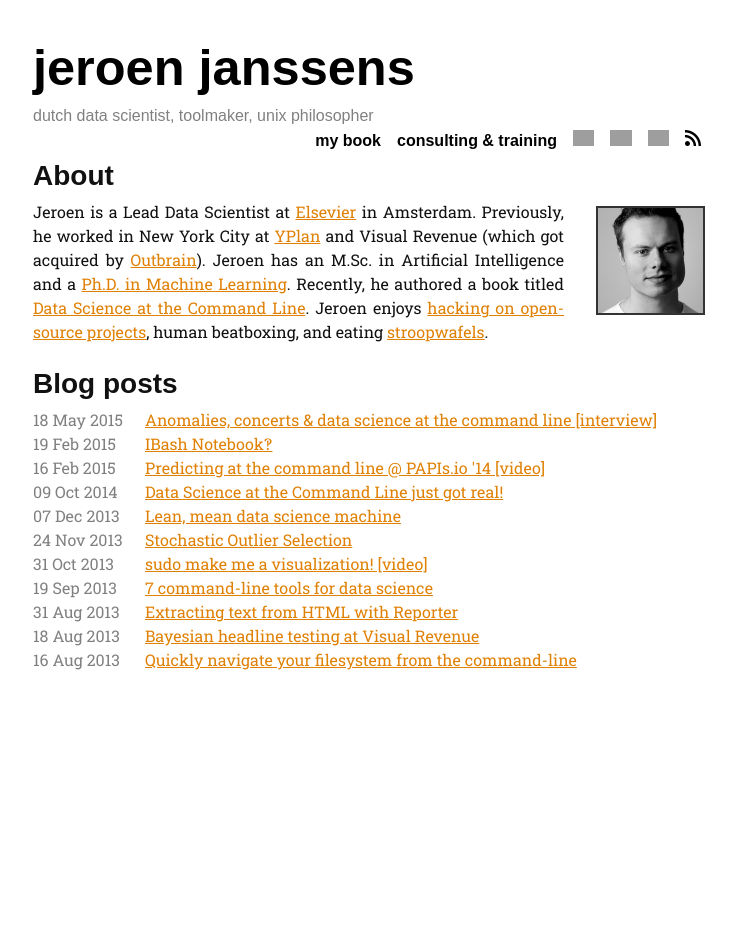
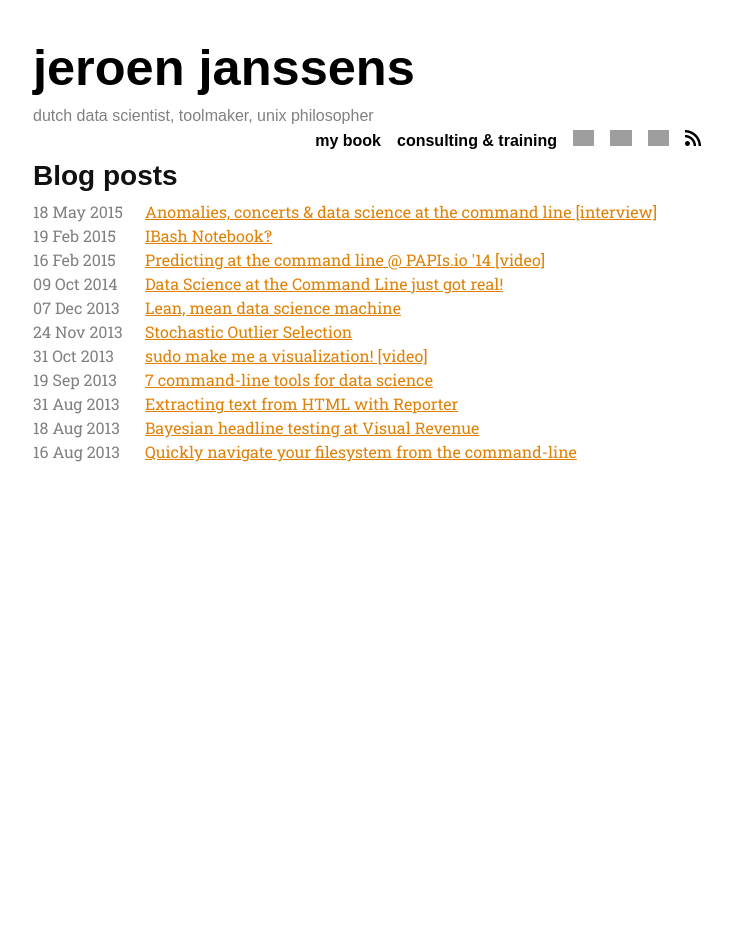
Before and after one commit to jeroenjanssens/jeroenjanssens.github.io, a Jekyll site: the page built from blog/index.html, in a window 1280 px wide. Shown: the whole page, without its empty margins (271-1007 px from the left). Built offline with Jekyll 4.4.1, drawn with Linux system fonts in a browser that asks for light colours; some web fonts are replaced; Markdown is read by kramdown in place of the engine named in the settings; grey boxes are pictures that could not be loaded.

```diff
--- a/blog/index.html
+++ b/blog/index.html
@@ -3,14 +3,6 @@
 title: Jeroen Janssens
 ---
 <div id="home">
-	<h2>About</h2>
-	<a href="/img/jeroenjanssens.jpg"><img id="face" title="Jeroen Janssens" alt="Jeroen Janssens" src="/img/jeroenjanssens.jpg" /></a>
-  Jeroen is a Lead Data Scientist at <a href="http://www.elsevier.com">Elsevier</a> in Amsterdam.
-  Previously, he worked in New York City at <a href="http://www.yplanapp.com/">YPlan</a> and Visual Revenue (which got acquired by <a href="http://www.outbrain.com">Outbrain</a>).
-	Jeroen has an M.Sc. in Artificial Intelligence and a <a href="https://github.com/jeroenjanssens/phd-thesis">Ph.D. in Machine Learning</a>.
-	Recently, he authored a book titled <a href="http://datascienceatthecommandline.com">Data Science at the Command Line</a>.
-	Jeroen enjoys <a href="https://github.com/jeroenjanssens">hacking on open-source projects</a>, human beatboxing, and eating <a href="http://en.wikipedia.org/wiki/Stroopwafel">stroopwafels</a>.
-	<p></p>
 	<h2>Blog posts</h2>
 	<ul class="posts">
 		{% for post in site.posts %}
```
Also changed, not shown: _drafts/poor-mans-parallel-pipelines.markdown (added, +11 -0 lines), index.html (renamed from consulting-and-training/index.html), 3 other files.
